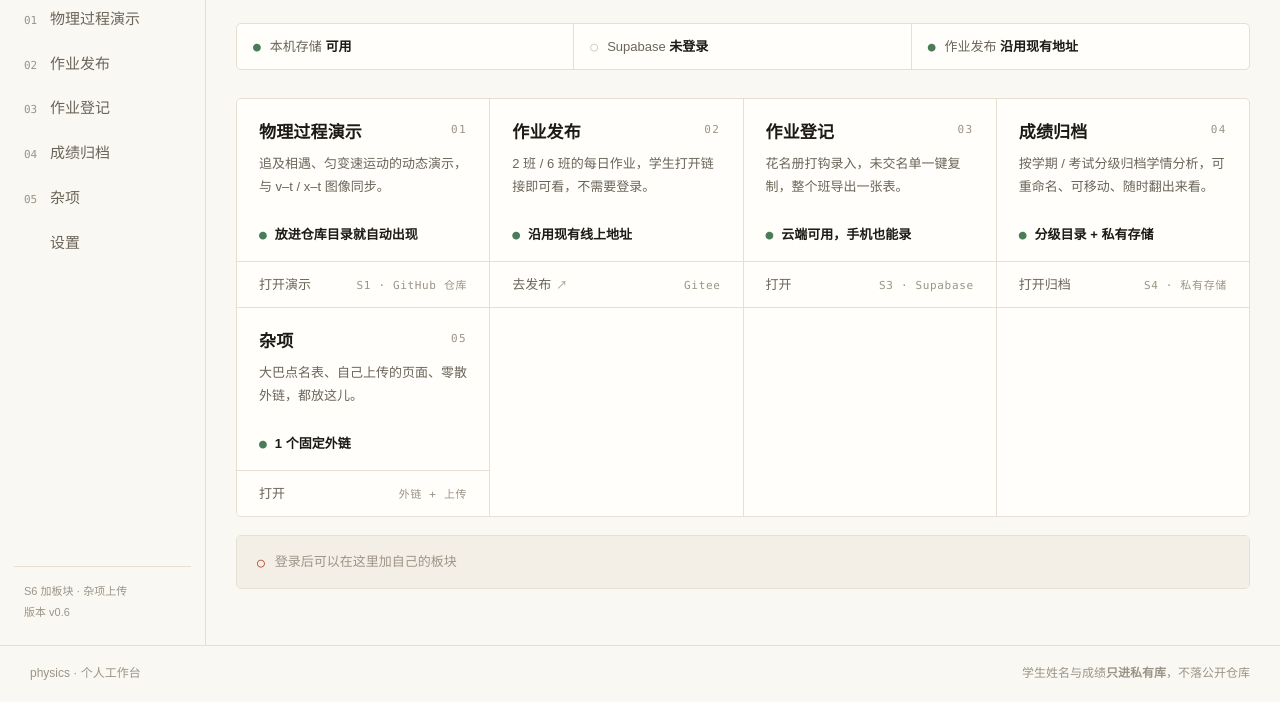
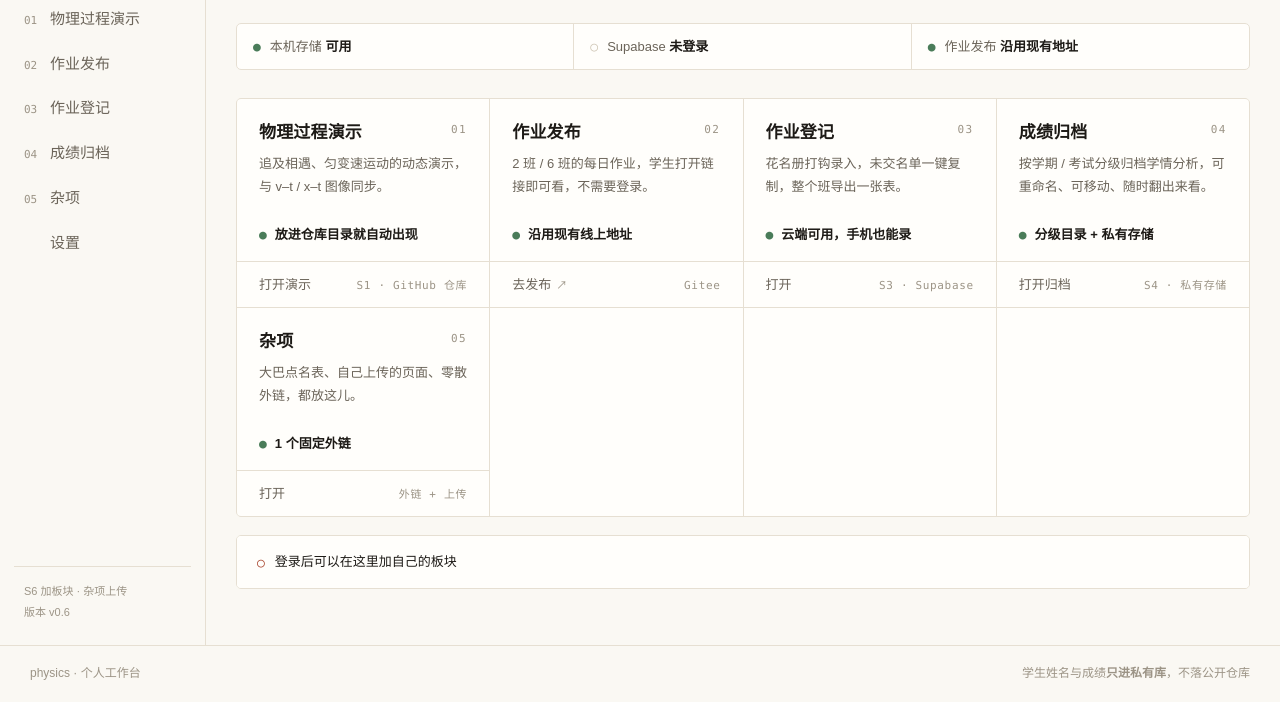
Before and after one commit to oushenal/ForPhysicsTeacher_personal, a plain HTML site: page index.html in a window 1280 px wide. Shown: the part 157-859 px from the top of the page. Drawn offline with Linux system fonts and the light colour scheme.

Commit message:
version 1.4.1
更改了杂项中上传界面的配色效果

```diff
--- a/assets/authcard.js
+++ b/assets/authcard.js
@@ -4,10 +4,10 @@
    登录是全局的（一个 Supabase 会话），所以两个模块必须长得一样、
    不能各写一份 —— 否则改一处忘一处，用户会撞见两种说法。
    ============================================================ */
-import { el } from './dom.js?v=28';
+import { el } from './dom.js?v=32';
 import {
   isConfigured, signInWithPassword, signUpWithPassword, diagnose,
-} from './supabase.js?v=28';
+} from './supabase.js?v=32';
 
 function button(text, cls) {
   const b = el('button', 'btn' + (cls ? ' ' + cls : ''));
--- a/assets/links.js
+++ b/assets/links.js
@@ -10,7 +10,7 @@
    自定义板块只出现在「首页卡片」和「更多页清单」，
    **不占手机底栏**（底栏只放内建模块，否则迟早挤爆）。
    ============================================================ */
-import { isSignedIn, sb } from './supabase.js?v=28';
+import { isSignedIn, sb } from './supabase.js?v=32';
 
 let cache = [];
 let loaded = false;
--- a/assets/style.css
+++ b/assets/style.css
@@ -294,12 +294,17 @@ h1, h2, .card-title, .brand-name {
 
 /* ---------- 首页「＋ 添加板块」 ---------- */
 .homeadd { margin-top: 18px; }
+/* ---------- 可点的「＋ 添加」行 ----------
+   ⚠️ 这里只放**结构**（宽度 / 边框 / 光标 / 过渡）。
+      颜色与 hover 效果统一写在下面 `.linkadd` 那一段，
+      并且一律用双类名 `.linkadd.linkadd-btn`：
+      `.linkadd` 在文件后面，单类同分时它会把颜色覆盖回去（踩过两次）。 */
 .linkadd-btn {
   width: 100%; border: 0; text-align: left; font: inherit;
   cursor: pointer;
+  transition: background var(--dur) var(--ease),
+              color var(--dur) var(--ease);
 }
-.linkadd-btn:hover { background: var(--brand-tint); color: var(--ink-2); }
-.linkadd-btn .mk { color: var(--brand); }
 .homeadd-n {
   margin-left: auto; flex: none;
   font-size: 11px; color: var(--ink-3);
@@ -443,12 +448,63 @@ h1, h2, .card-title, .brand-name {
 }
 
 /* 列表末尾的「+ 添加」位（功能未开时也要说清为什么） */
+/* ---------- 列表里的「＋ 添加」行 ----------
+   两个老问题（2026-10-17 用户反馈「静止时背景过深、hover 看不出变化」）：
+   ① 底色用了 --surface-2(#f3efe7) + --ink-3(#9c9486) 文字 → 对比度约 2.6:1，
+      远低于可读线，整行灰蒙蒙；三行挨着又没有分隔线，糊成一整块。
+      → 改成和表格行一样的面色 --surface，靠 1px 线分隔。
+   ② hover 只改了父元素 color，而 `.linkadd .why` 自己钉死了 --ink-3，
+      颜色根本传不下去；背景 --brand-tint 和 --surface-2 又只差几个色阶。
+      → `.why` 改 inherit，hover 时背景 + 文字 + 加号三处同时变。 */
 .linkadd {
   display: flex; align-items: center; gap: 10px;
-  padding: 15px 20px; font-size: var(--fs-sm); color: var(--ink-3);
-  background: var(--surface-2);
+  padding: 15px 20px; font-size: var(--fs-sm);
+  color: var(--ink-2);
+  background: var(--surface);
+  border-top: 1px solid var(--line);
 }
-.linkadd .why { color: var(--ink-3); font-size: var(--fs-sm); }
+/* 首行、以及紧跟在一行链接后面时，不要叠出 2px 的双线 */
+.linkadd:first-child,
+.linkrow + .linkadd { border-top: 0; }
+
+.linkadd .why { color: inherit; font-size: var(--fs-sm); }
+.linkadd .mk { color: var(--ink-3); }
+
+/* ---------- 可点行的颜色与 hover ----------
+   🔴 一律用双类名 `.linkadd.linkadd-btn`（0,2,0）。
+      原因：`.linkadd` / `.linkadd .mk` 这些单类规则就在上面，
+      单类写的话同分会被它们盖回去 —— 实测「文字没变深」「加号不变色」都是这个原因。
+   hover 一次改三处：底色、文字、加号（+ 放大 1.2 倍）。只改底色幅度太小，看不出来。 */
+.linkadd.linkadd-btn { color: var(--ink); }
+.linkadd.linkadd-btn .mk {
+  color: var(--brand);
+  transition: color var(--dur) var(--ease), transform var(--dur) var(--ease);
+}
+.linkadd.linkadd-btn:hover,
+.linkadd.linkadd-btn:focus-visible {
+  background: var(--brand-tint);
+  color: var(--brand-deep);
+}
+.linkadd.linkadd-btn:hover .mk,
+.linkadd.linkadd-btn:focus-visible .mk {
+  color: var(--brand-deep);
+  transform: scale(1.2);
+}
+.linkadd.linkadd-btn:active { background: var(--brand-tint); }
+.linkadd.linkadd-btn:focus-visible { outline: 2px solid var(--brand); outline-offset: -2px; }
+/* 上传中（disabled）：不再有「可点」的样子，但也别淡到看不清进度 */
+.linkadd.linkadd-btn:disabled { cursor: progress; color: var(--ink-2); }
+.linkadd.linkadd-btn:disabled .mk { color: var(--ink-3); transform: none; }
+
+/* 主文案后面的补充说明：小一号、淡一档。
+   和主文案一样黑的话，动作行会比上面的记录标题还重，层次就乱了。 */
+.linkadd .why-hint {
+  margin-left: 8px; font-style: normal;
+  font-size: 11px; color: var(--ink-3);
+  transition: color var(--dur) var(--ease), opacity var(--dur) var(--ease);
+}
+.linkadd.linkadd-btn:hover .why-hint,
+.linkadd.linkadd-btn:focus-visible .why-hint { color: var(--brand-deep); opacity: 0.72; }
 
 /* ============================================================
    小节标题（杂项 / 更多 页用）
```
Also changed, not shown: assets/shell.js (+7 -7 lines).
